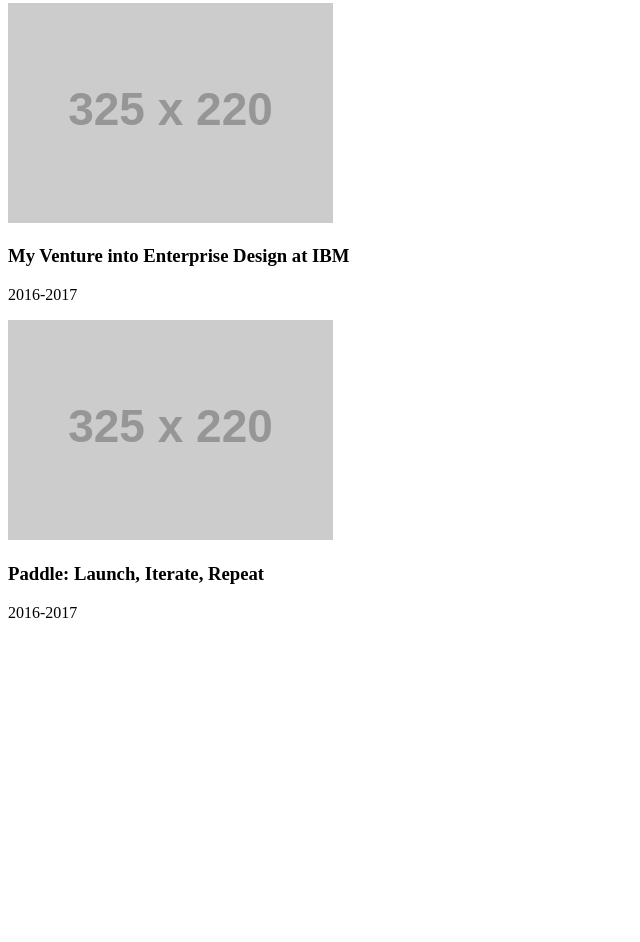
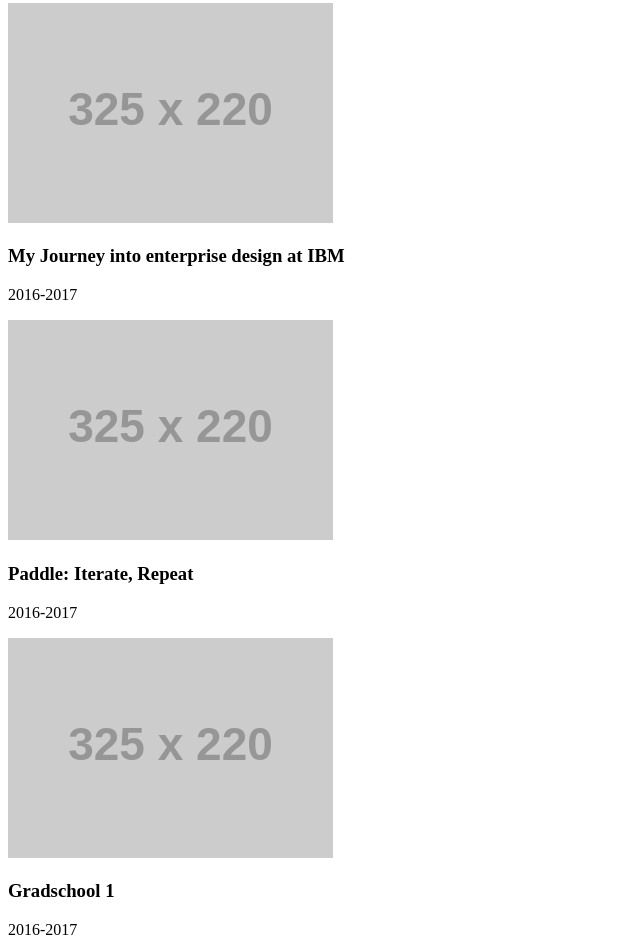
Before and after one commit to tbenning/my-portfolio, a Gatsby site: page / in a window 1280 px wide. Shown: the part 451-1393 px from the top of the page, without its empty margins (0-640 px from the left). Before the commit the page ends 1089 px from the top, so only its background shows below. Built offline with nearby package versions, Linux system fonts and the light colour scheme; Gatsby itself is replaced by a stand-in of ours; placeholder pictures from the web are drawn by us.

Commit message:
Finished tutorials about using JSON data and more advanced styling

```diff
--- a/gatsby-config.js
+++ b/gatsby-config.js
@@ -1,6 +1,8 @@
 module.exports = {
   siteMetadata: {
     title: 'Tyler Benning Design Portfolio',
+    description: 'The product design work of Tyler Benning',
+    keywords: 'ux design, ui, ux/ui, product, product design, design, sketch, figma, portfolio, IBM design'
   },
   plugins: ['gatsby-plugin-react-helmet'],
 }
--- a/package.json
+++ b/package.json
@@ -9,7 +9,8 @@
     "gatsby-plugin-react-helmet": "^2.0.11",
     "react-helmet": "^5.2.0",
     "react-toggle": "^4.0.2",
-    "react-toggle-button": "^2.2.0"
+    "react-toggle-button": "^2.2.0",
+    "styled-components": "^3.4.5"
   },
   "keywords": [
     "gatsby"
--- a/src/pages/index.js
+++ b/src/pages/index.js
@@ -3,8 +3,9 @@
 import Header from '../components/header'
 import PortfolioCard from '../components/portfolioCard'
 import Toggle from 'react-toggle'
-import "react-toggle/style.css"
+import 'react-toggle/style.css'
 //https://github.com/aaronshaf/react-toggle
+import staticdata from '../../staticdata.json'
 
 const IndexPage = () => (
   <div>
@@ -25,16 +26,14 @@
     <Toggle />
 
       <h2>Portfolio</h2>
-      <PortfolioCard
-        title="My Venture into Enterprise Design at IBM"
-        text="2016-2017"
-        image="http://placehold.it/325x220"
-        imageTitle="item 1" />
-      <PortfolioCard
-        title="Paddle: Launch, Iterate, Repeat"
-        text="2016-2017"
-        image="http://placehold.it/325x220"
-        imageTitle="Paddle" />
+
+      {staticdata.cells.map(cell => (
+        <PortfolioCard
+        title={cell.title}
+        text={cell.timeline}
+        image={cell.image}
+        imageTitle={cell.company} />
+      ))}
     </div>
 
   </div>
--- /dev/null
+++ b/staticdata.json
@@ -0,0 +1,28 @@
+{
+    "cells": [
+        {
+            "title": "My Journey into enterprise design at IBM",
+            "image": "http://placehold.it/325x220",
+            "timeline": "2016-2017",
+            "company": "IBM"
+        },
+        {
+            "title": "Paddle: Iterate, Repeat",
+            "image": "http://placehold.it/325x220",
+            "timeline": "2016-2017",
+            "company": "Paddle"
+        },
+        {
+            "title": "Gradschool 1",
+            "image": "http://placehold.it/325x220",
+            "timeline": "2016-2017",
+            "company": "Paddle"
+        },
+        {
+            "title": "Gradschool 2",
+            "image": "http://placehold.it/325x220",
+            "timeline": "2016-2017",
+            "company": "Paddle"
+        }
+    ]
+}
```
Also changed, not shown: 1 other file.
